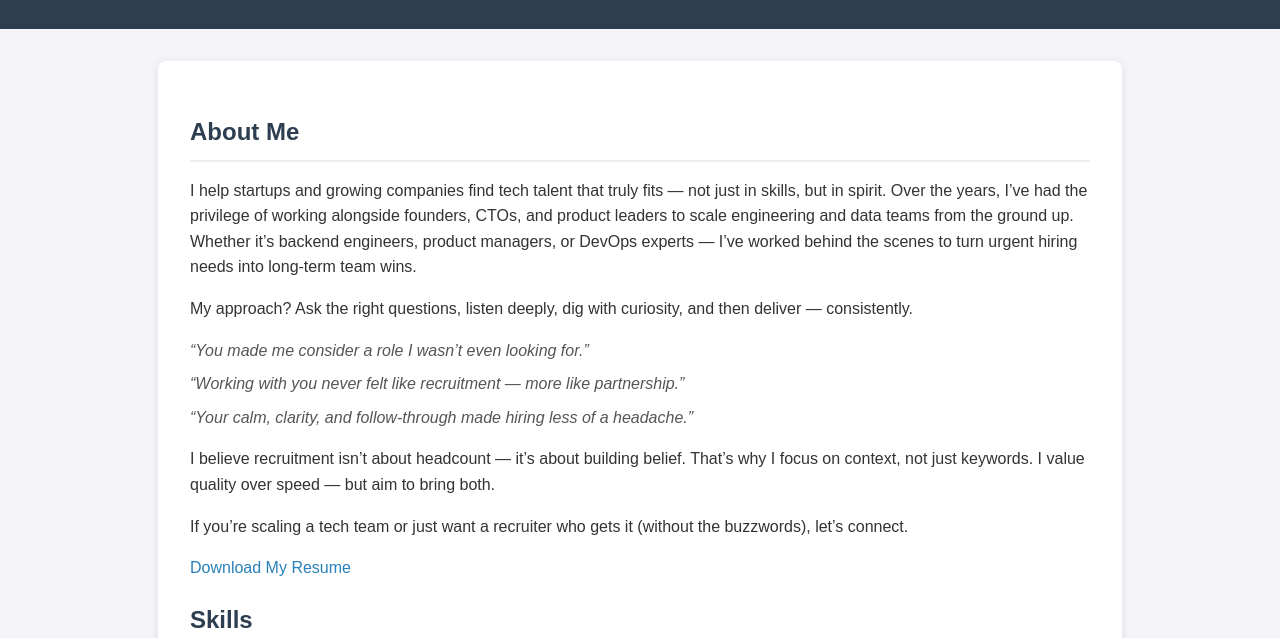
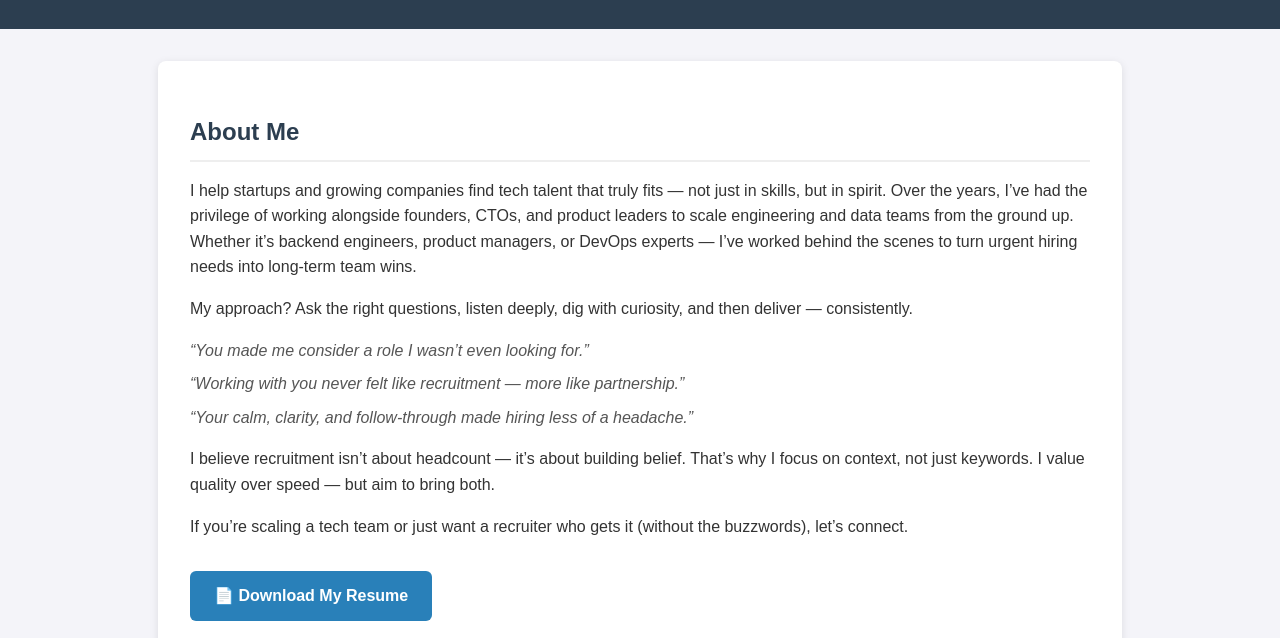
Before and after one commit to baluvakadani/tech-recruiter, a plain HTML site: page index.html in a window 1280 px wide. Shown: the part 122-760 px from the top of the page. Drawn offline with Linux system fonts and the light colour scheme.

Commit message:
Update index.html

```diff
--- a/index.html
+++ b/index.html
@@ -99,7 +99,25 @@
         If you’re scaling a tech team or just want a recruiter who gets it (without the buzzwords), let’s connect.
       </p>
 <!-- Resume Download Button -->
-      <a href="Bala-Tech-TA-Resume" download>Download My Resume</a>
+<a href="Bala-Tech-TA-Resume" download class="resume-btn">📄 Download My Resume</a>
+
+<style>
+  .resume-btn {
+    display: inline-block;
+    background: #2980b9;
+    color: #fff;
+    padding: 12px 24px;
+    border-radius: 6px;
+    text-decoration: none;
+    font-weight: bold;
+    transition: background 0.3s ease;
+    margin-top: 1rem;
+  }
+  .resume-btn:hover {
+    background: #1c5980;
+  }
+</style>
+
     </section>
     </section>
     <section>
```
